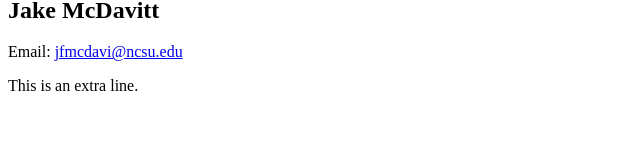
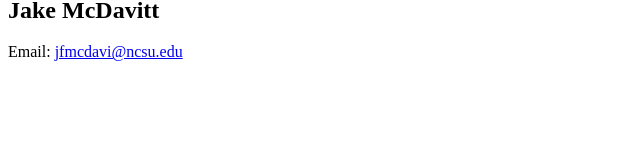
Before and after one commit to CSC510-Do-Lorenc-McDavitt/git-homework, a plain HTML site: page index.html in a window 1280 px wide. Shown: the part 253-420 px from the top of the page, without its empty margins (0-640 px from the left). Drawn offline with Linux system fonts and the light colour scheme.

Commit message:
Revert "[team] Added an extra line"
This reverts commit e15c3c568831a31f024f7dfbeea370f1d9f35663.

```diff
--- a/index.html
+++ b/index.html
@@ -17,7 +17,6 @@
 
   <h2> Jake McDavitt </h2>
   <p> Email: <a href=mailto:jfmcdavi@ncsu.edu> jfmcdavi@ncsu.edu </a> </p>
-  <p> This is an extra line. </p>
 
   <div class="footer" style="position:absolute;bottom:0;left:0;z-index:0;">This is a longer longer footer.</div>
 </body>
```
